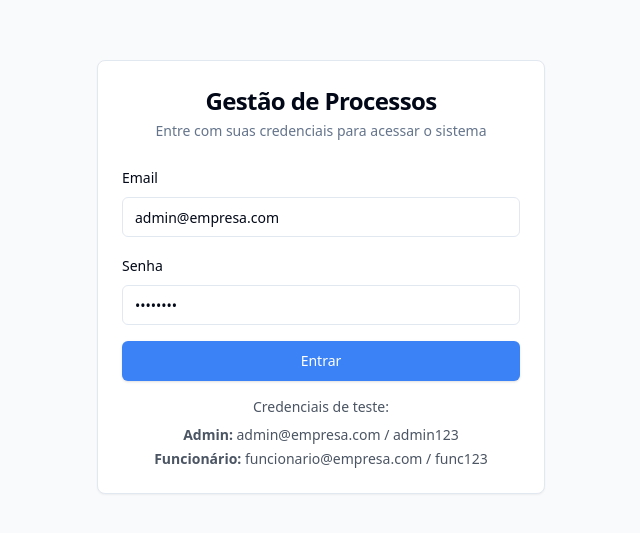
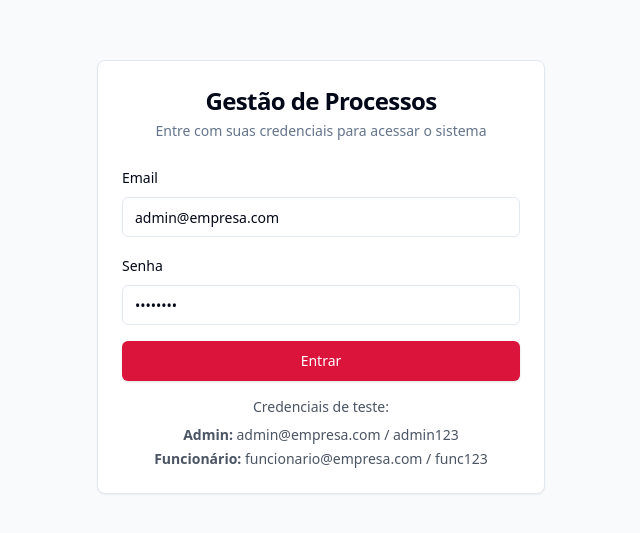
Before and after one commit to C0reca/frontend_app_soli, a React (Vite) app: page /login in a window 1280 px wide. Shown: the part 123-656 px from the top of the page, without its empty margins (319-959 px from the left). Built offline with nearby package versions, Linux system fonts and the light colour scheme.

Commit message:
Altera cores principais para Bordeaux
Atualizei as cores principais da aplicação de azul para Bordeaux, afetando elementos visuais em várias páginas.

```diff
--- a/src/index.css
+++ b/src/index.css
@@ -15,7 +15,7 @@
     --popover: 0 0% 100%;
     --popover-foreground: 222.2 84% 4.9%;
 
-    --primary: 217.2 91.2% 59.8%;
+    --primary: 348 83% 47%;
     --primary-foreground: 0 0% 100%;
 
     --secondary: 210 40% 96.1%;
@@ -41,7 +41,7 @@
 
     --border: 214.3 31.8% 91.4%;
     --input: 214.3 31.8% 91.4%;
-    --ring: 217.2 91.2% 59.8%;
+    --ring: 348 83% 47%;
 
     --radius: 0.5rem;
 
@@ -59,7 +59,7 @@
 
     --sidebar-border: 220 13% 91%;
 
-    --sidebar-ring: 217.2 91.2% 59.8%;
+    --sidebar-ring: 348 83% 47%;
   }
 
   .dark {
@@ -72,8 +72,8 @@
     --popover: 222.2 84% 4.9%;
     --popover-foreground: 210 40% 98%;
 
-    --primary: 217.2 91.2% 59.8%;
-    --primary-foreground: 0 0% 0%;
+    --primary: 348 83% 47%;
+    --primary-foreground: 0 0% 100%;
 
     --secondary: 217.2 32.6% 17.5%;
     --secondary-foreground: 210 40% 98%;
@@ -101,12 +101,12 @@
     --ring: 212.7 26.8% 83.9%;
     --sidebar-background: 240 5.9% 10%;
     --sidebar-foreground: 240 4.8% 95.9%;
-    --sidebar-primary: 224.3 76.3% 48%;
+    --sidebar-primary: 348 83% 47%;
     --sidebar-primary-foreground: 0 0% 100%;
     --sidebar-accent: 240 3.7% 15.9%;
     --sidebar-accent-foreground: 240 4.8% 95.9%;
     --sidebar-border: 240 3.7% 15.9%;
-    --sidebar-ring: 217.2 91.2% 59.8%;
+    --sidebar-ring: 348 83% 47%;
   }
 }
 
```
